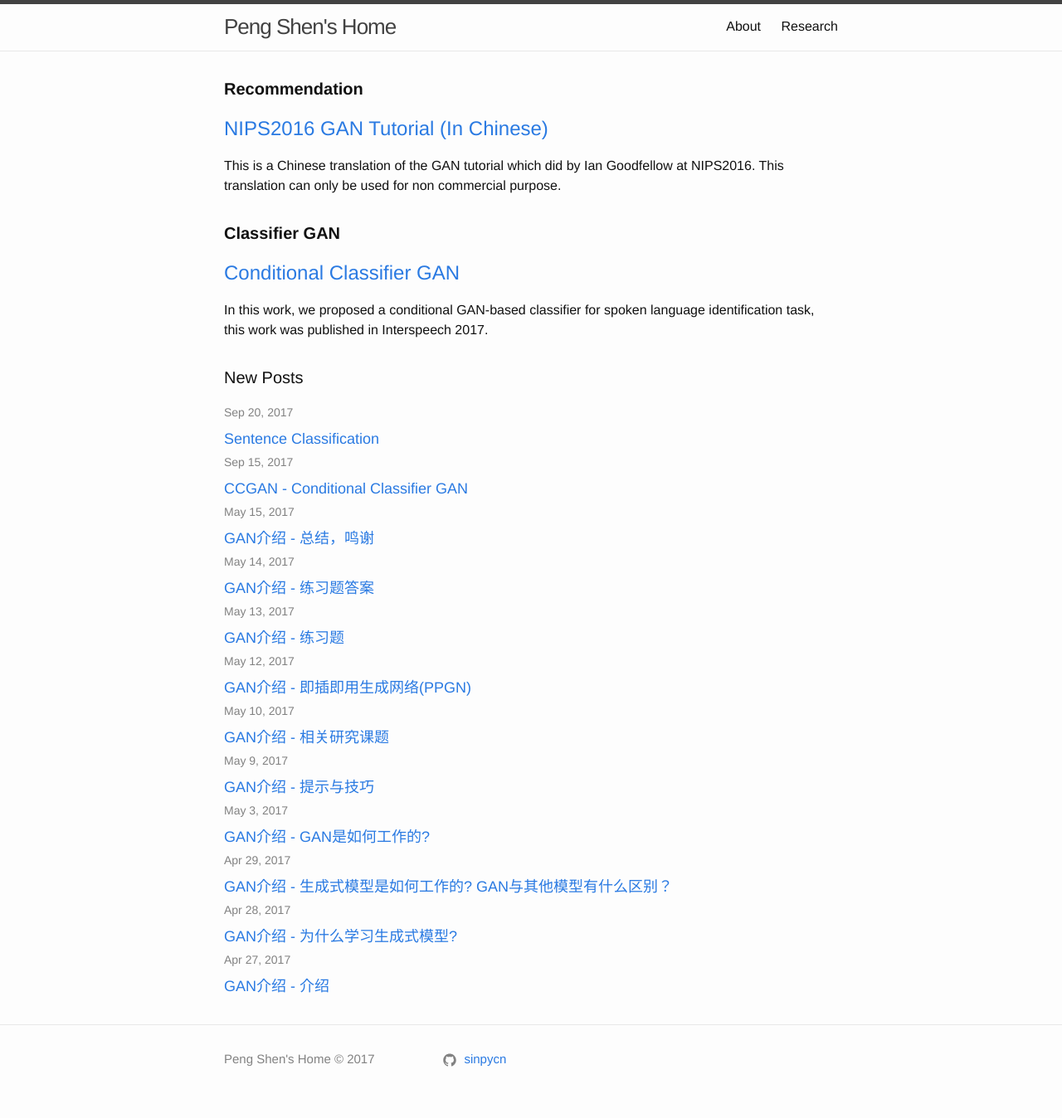
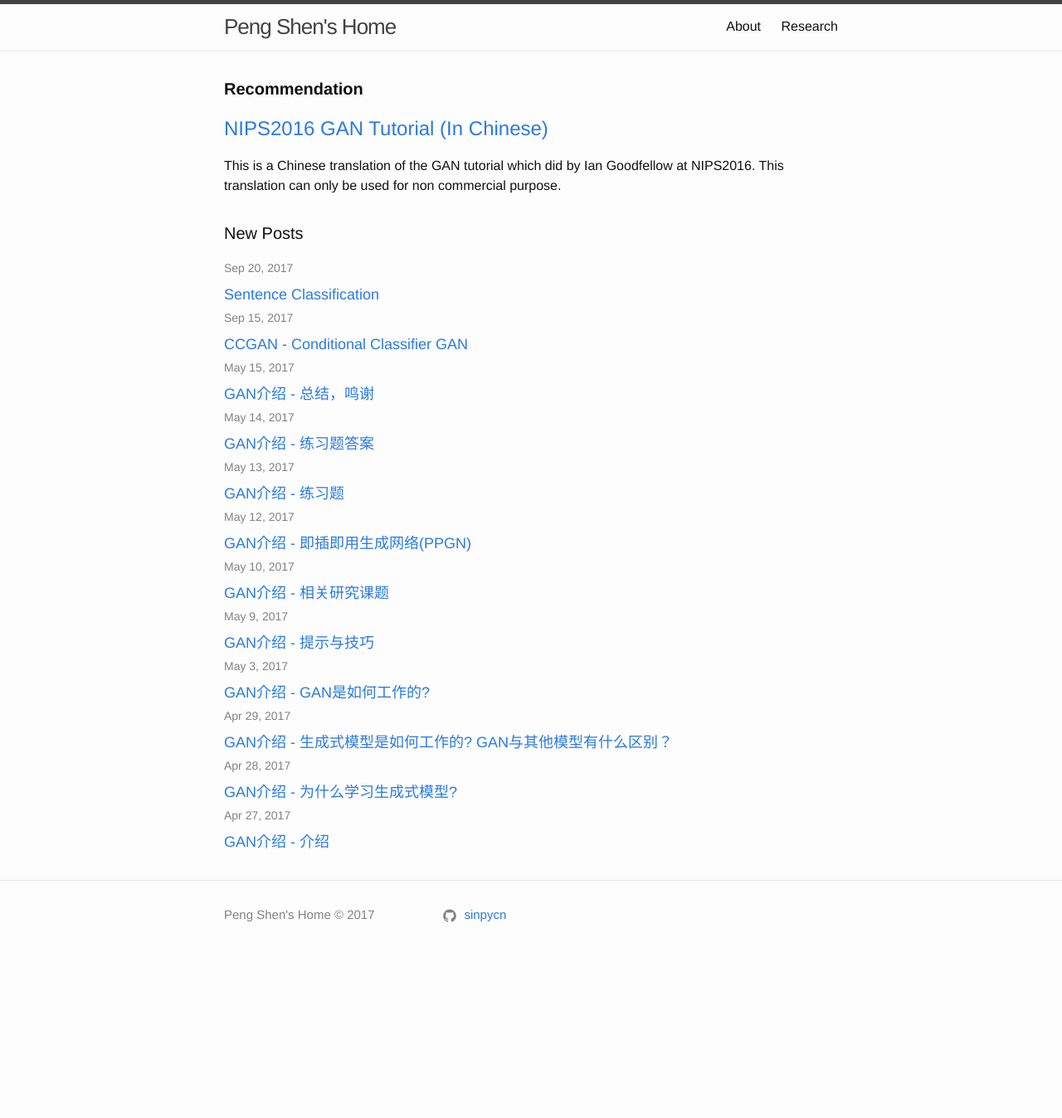
Before and after one commit to sinpycn/sinpycn.github.io, a Jekyll site: the page built from index.md, in a window 1280 px wide. Shown: the whole page at 83% size. Built offline with Jekyll 4.4.1, drawn with Linux system fonts in a browser that asks for light colours; after the commit the page ends 1174 px from its top, so only the background shows below that.

Commit message:
Update home.html

```diff
--- a/_layouts/home.html
+++ b/_layouts/home.html
@@ -13,14 +13,6 @@ layout: default
     </li>
   </ul>
 
-  <h1 class="page-heading"><b>Classifier GAN</b></h1>
-  <ul class="post-list">
-    <li>
-      <h2><a href="https://sinpycn.github.io/2017/09/15/CCGAN.html" style="text-decoration: none;">Conditional Classifier GAN</a></h2>
-      In this work, we proposed a conditional GAN-based classifier for spoken language identification task,
-      this work was published in Interspeech 2017.
-    </li>
-  </ul>
 
 
 
```
